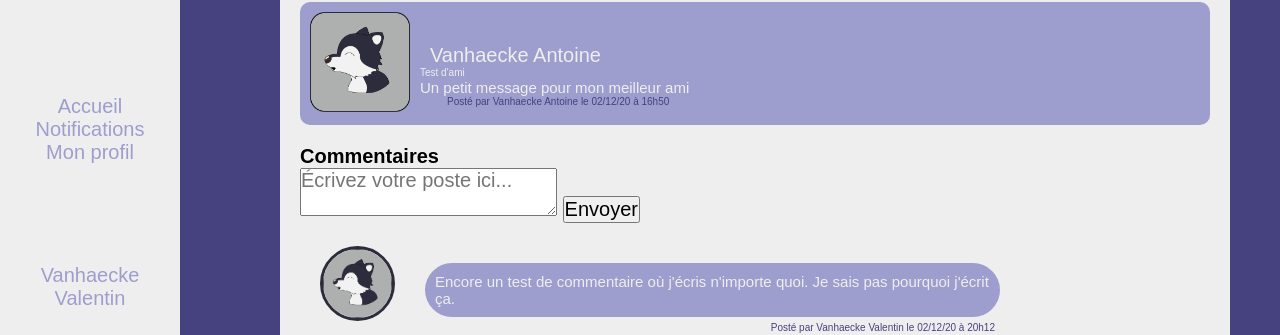
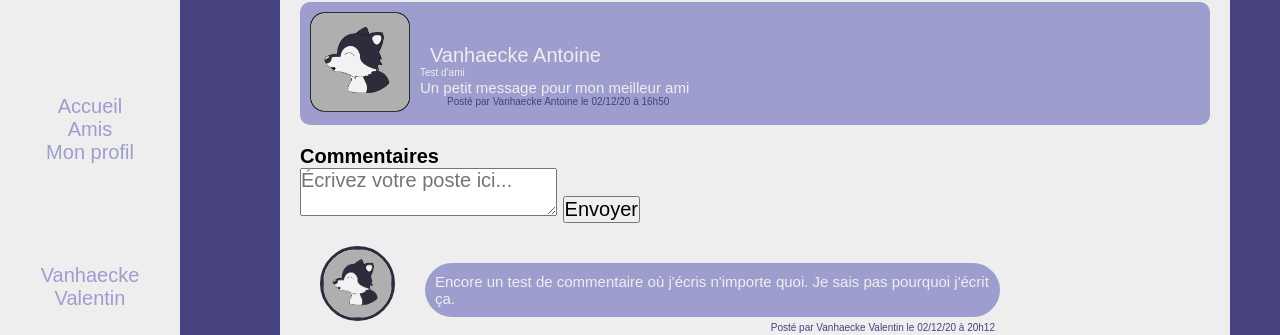
Before and after one commit to VanSkull/WOLFACE, a PHP site: page / in a window 1280 px wide; the page is wider, and only the part inside the window is pictured. Shown: the part 198-533 px from the top of that part. Run offline with PHP 8.4, Linux system fonts and the light colour scheme; a user stored in the database is signed in; data comes from the database, SQL or seed files in the repository.

Commit message:
Rename page des amis

```diff
--- a/vues/accueil.php
+++ b/vues/accueil.php
@@ -17,7 +17,7 @@
 
         <nav id="menu-liens">
             <a href="index.php?action=accueil">Accueil</a><br/>
-            <a href="index.php?action=amis">Notifications</a><br/>
+            <a href="index.php?action=amis">Amis</a><br/>
             <a href="index.php?action=profil&id_profil=<?php echo $_SESSION["id"]; ?>">Mon profil</a>
         </nav>
 
--- a/vues/amis.php
+++ b/vues/amis.php
@@ -16,7 +16,7 @@
 
     <nav id="menu-liens">
         <a href="index.php?action=accueil">Accueil</a>
-        <a href="index.php?action=amis">Notifications</a>
+        <a href="index.php?action=amis">Amis</a>
         <a href="index.php?action=profil&id_profil=<?php echo $_SESSION["id"]; ?>">Mon profil</a>
     </nav>
 
--- a/vues/profil.php
+++ b/vues/profil.php
@@ -18,7 +18,7 @@
 
         <nav id="menu-liens">
             <a href="index.php?action=accueil">Accueil</a><br/>
-            <a href="index.php?action=amis">Notifications</a><br/>
+            <a href="index.php?action=amis">Amis</a><br/>
             <a href="index.php?action=profil">Mon profil</a>
         </nav>
 
```
